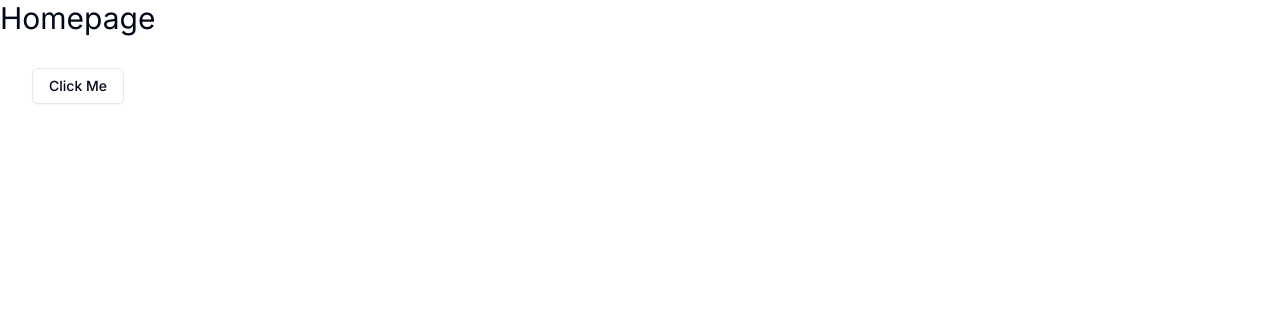
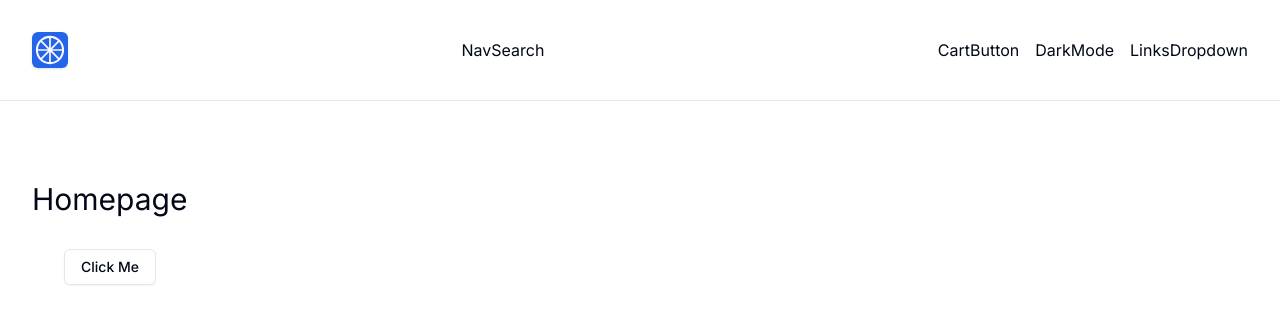
Before and after one commit to BalntadoreGR/Next.js-Store-Project, a Next.js app: page / in a window 1280 px wide. Shown: the top 324 px of the page. Built offline with nearby package versions, Linux system fonts and the light colour scheme.

Commit message:
Navbar Bprint and Logo

```diff
--- a/app/layout.tsx
+++ b/app/layout.tsx
@@ -1,6 +1,8 @@
 import type { Metadata } from 'next';
 import { Inter } from 'next/font/google';
 import './globals.css';
+import Navbar from '@/components/navbar/Navbar';
+import Container from '@/components/global/Container';
 const inter = Inter({ subsets: ['latin'] });
 
 export const metadata: Metadata = {
@@ -15,7 +17,10 @@
 }>) {
   return (
     <html lang='en' suppressHydrationWarning>
-      <body className={inter.className}>{children}</body>
+      <body className={inter.className}>
+        <Navbar />
+        <Container className='py-20'>{children}</Container>
+      </body>
     </html>
   );
 }
--- a/components/navbar/Logo.tsx
+++ b/components/navbar/Logo.tsx
@@ -1,10 +1,15 @@
 import React from 'react'
+import { Button } from '../ui/button'
+import Link from 'next/link'
+import { RxColorWheel } from "react-icons/rx";
 
 function Logo() {
   return (
-    <div>
-      Logo
-    </div>
+    <Button size="icon" asChild>
+        <Link href='/'>
+            <RxColorWheel className='w-8 h-8'/>
+        </Link>
+    </Button>
   )
 }
 
--- a/components/navbar/Navbar.tsx
+++ b/components/navbar/Navbar.tsx
@@ -1,10 +1,24 @@
 import React from 'react'
+import Container from '../global/Container'
+import Logo from './Logo'
+import NavSearch from './NavSearch'
+import CartButton from './CartButton'
+import DarkMode from './DarkMode'
+import LinksDropdown from './LinksDropdown'
 
 function Navbar() {
   return (
-    <div>
-      Navbar
-    </div>
+    <nav className='border-b'>
+      <Container className='flex flex-col sm:flex-row sm:justify-between sm:items-center flex-wrap gap-4 py-8'>
+        <Logo />
+        <NavSearch />
+        <div className='flex gap-4 items-center'>
+            <CartButton/>
+            <DarkMode/>
+            <LinksDropdown/>
+        </div>
+      </Container>
+    </nav>
   )
 }
 
--- a/package.json
+++ b/package.json
@@ -31,7 +31,7 @@
     "next-themes": "^0.3.0",
     "react": "^18",
     "react-dom": "^18",
-    "react-icons": "^5.2.1",
+    "react-icons": "^5.5.0",
     "react-share": "^5.1.0",
     "stripe": "^16.0.0",
     "tailwind-merge": "^2.3.0",
```
Also changed, not shown: 1 other file (tests, documents, lock files or other folders).
